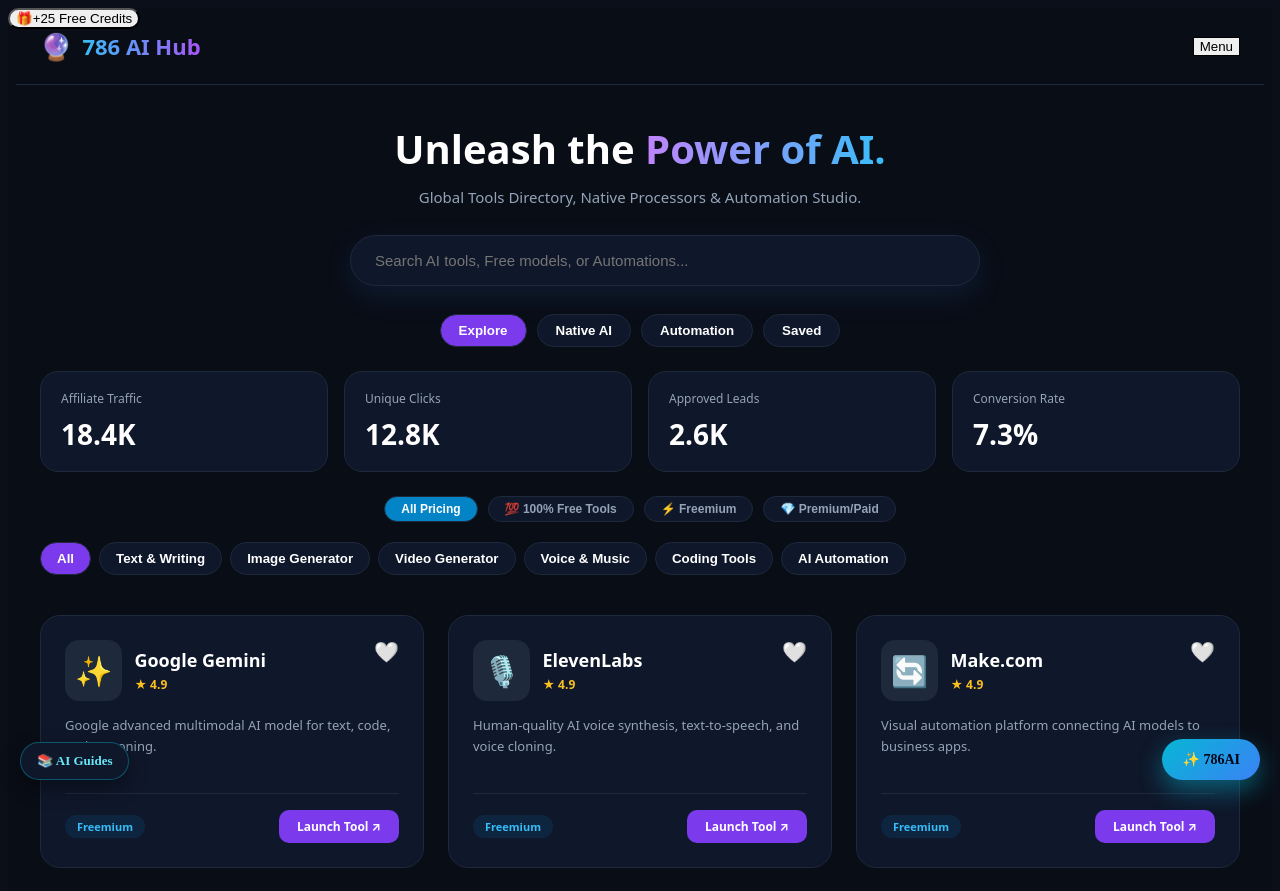
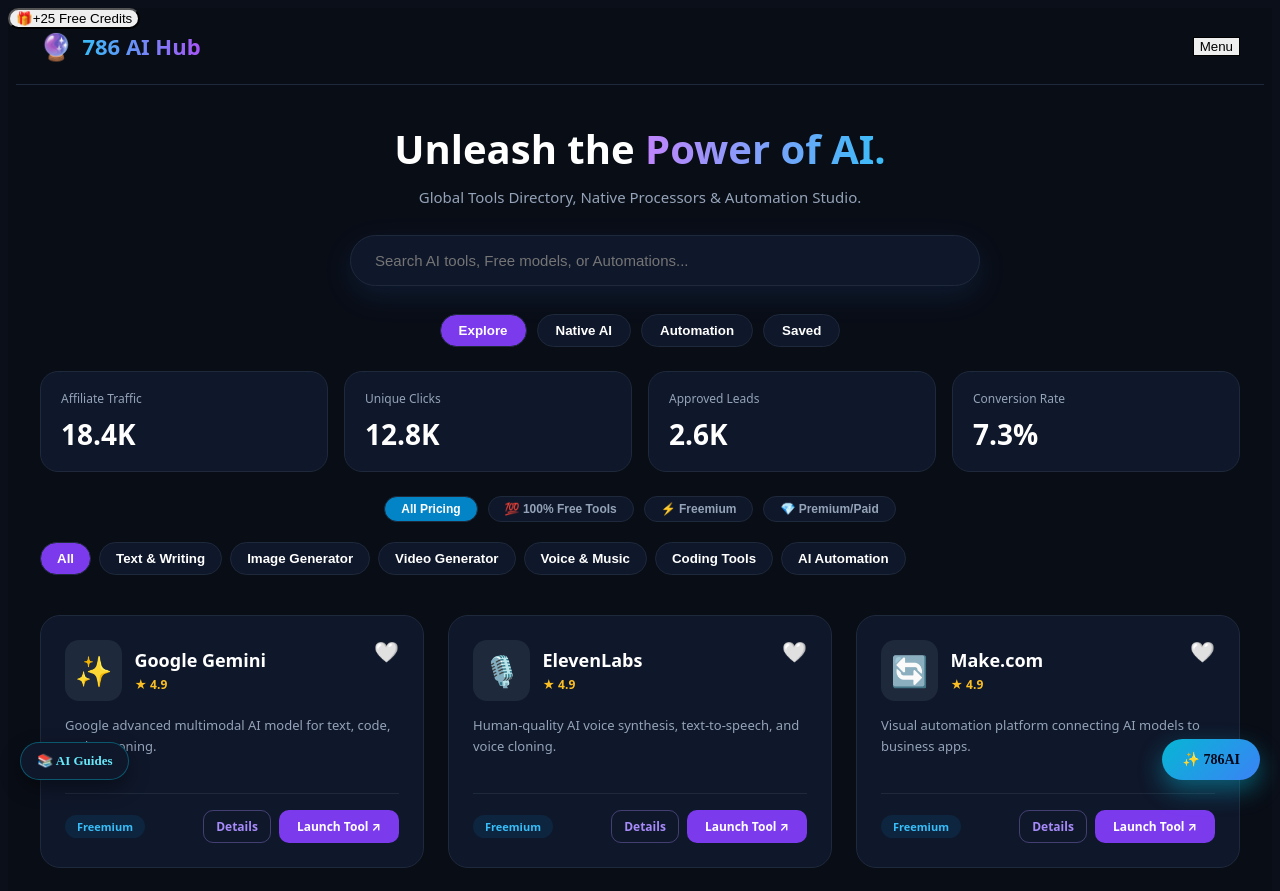
Before and after one commit to aliraza14361-pixel/786ai-hub, a Next.js app: page / in a window 1280 px wide. Shown: the top 891 px of the page. Built offline with nearby package versions, Linux system fonts and the light colour scheme.

Commit message:
link all 52 homepage tool cards to GEO /tool/[slug] pages

```diff
--- a/app/page.jsx
+++ b/app/page.jsx
@@ -478,7 +478,7 @@ export default function Home() {
                     <div style={{ display: 'flex', alignItems: 'center', gap: '12px' }}>
                       <span style={{ fontSize: '30px', backgroundColor: isDark ? '#1e293b' : '#f1f5f9', padding: '10px', borderRadius: '14px' }}>{t.icon}</span>
                       <div>
-                        <h4 style={{ margin: 0, fontSize: '18px', fontWeight: '800' }}>{t.name}</h4>
+                        <h4 style={{ margin: 0, fontSize: '18px', fontWeight: '800' }}><a href={"/tool/" + (t.slug || t.name.toLowerCase().replace(/[^a-z0-9]+/g, "-").replace(/(^-|-$)/g, ""))} style={{ color: "inherit", textDecoration: "none" }}>{t.name}</a></h4>
                         <span style={{ fontSize: '12px', color: '#fbbf24', fontWeight: '700' }}>★ {t.rating}</span>
                       </div>
                     </div>
@@ -493,9 +493,25 @@ export default function Home() {
                   <span style={{ fontSize: '11px', backgroundColor: t.pricing === 'Free' ? '#10b98120' : t.pricing === 'Paid' ? '#ef444420' : '#0284c720', color: t.pricing === 'Free' ? '#10b981' : t.pricing === 'Paid' ? '#ef4444' : '#38bdf8', padding: '4px 12px', borderRadius: '12px', fontWeight: '800' }}>
                     {t.pricing === 'Free' ? '100% Free' : t.pricing}
                   </span>
+                <div style={{ display: "flex", alignItems: "center", gap: "8px" }}>
+                <a
+                  href={"/tool/" + (t.slug || t.name.toLowerCase().replace(/[^a-z0-9]+/g, "-").replace(/(^-|-$)/g, ""))}
+                  style={{
+                    color: "#a78bfa",
+                    border: "1px solid rgba(167, 139, 250, 0.35)",
+                    textDecoration: "none",
+                    borderRadius: "10px",
+                    padding: "7px 12px",
+                    fontSize: "12px",
+                    fontWeight: "600",
+                  }}
+                >
+                  Details
+                </a>
                 <a href={"/go/" + (t.slug || t.name.toLowerCase().replace(/[^a-z0-9]+/g, "-").replace(/(^-|-$)/g, "")) + "?u=" + encodeURIComponent(t.url)} target="_blank" rel="noreferrer" style={{ backgroundColor: "#7c3aed", color: "#fff", textDecoration: "none", borderRadius: "10px", padding: "8px 18px", fontSize: "12px", fontWeight: "700" }}>
                     Launch Tool ↗
                   </a>
+              </div>
                 </div>
               </div>
             ))}
```
